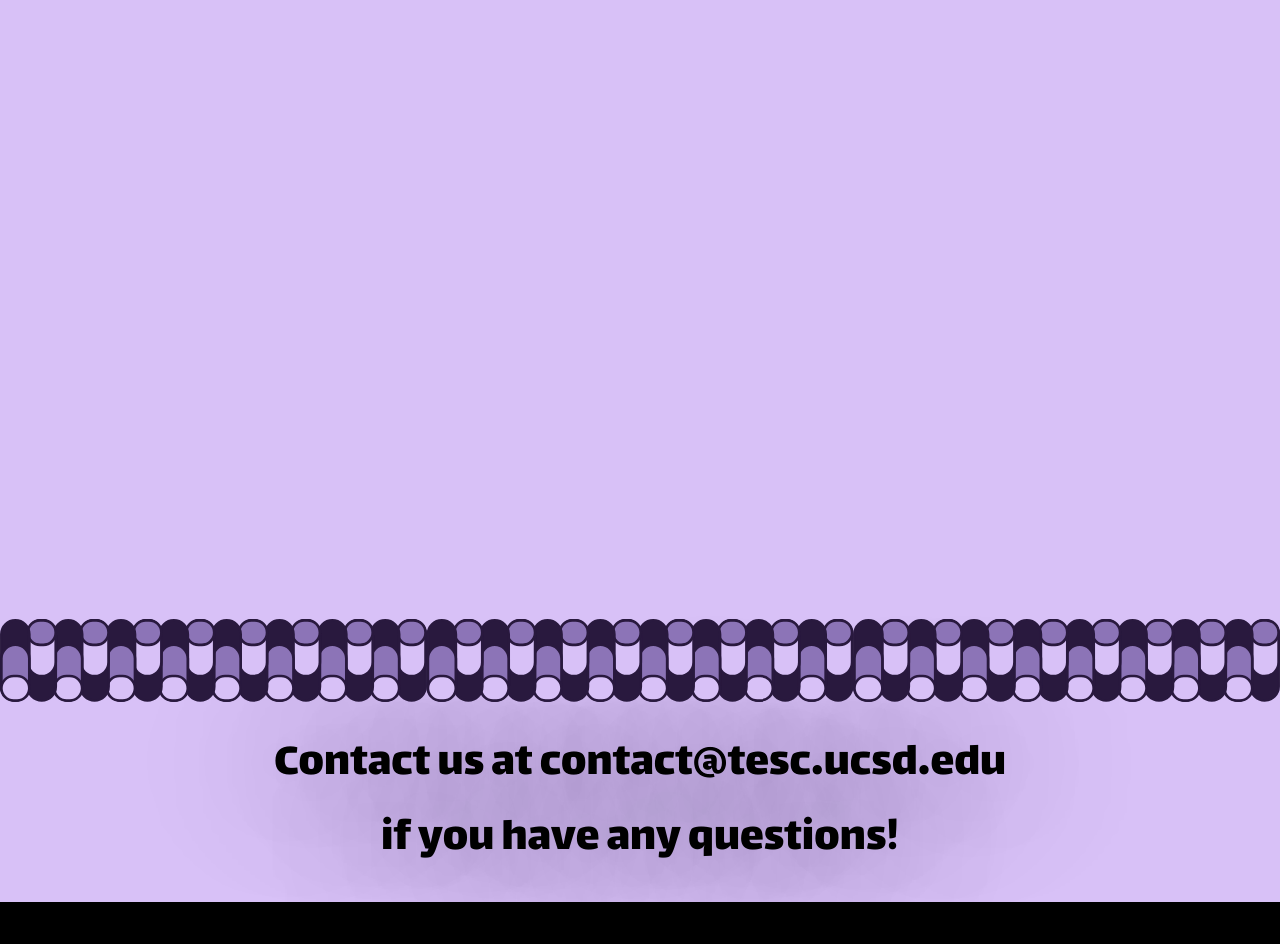
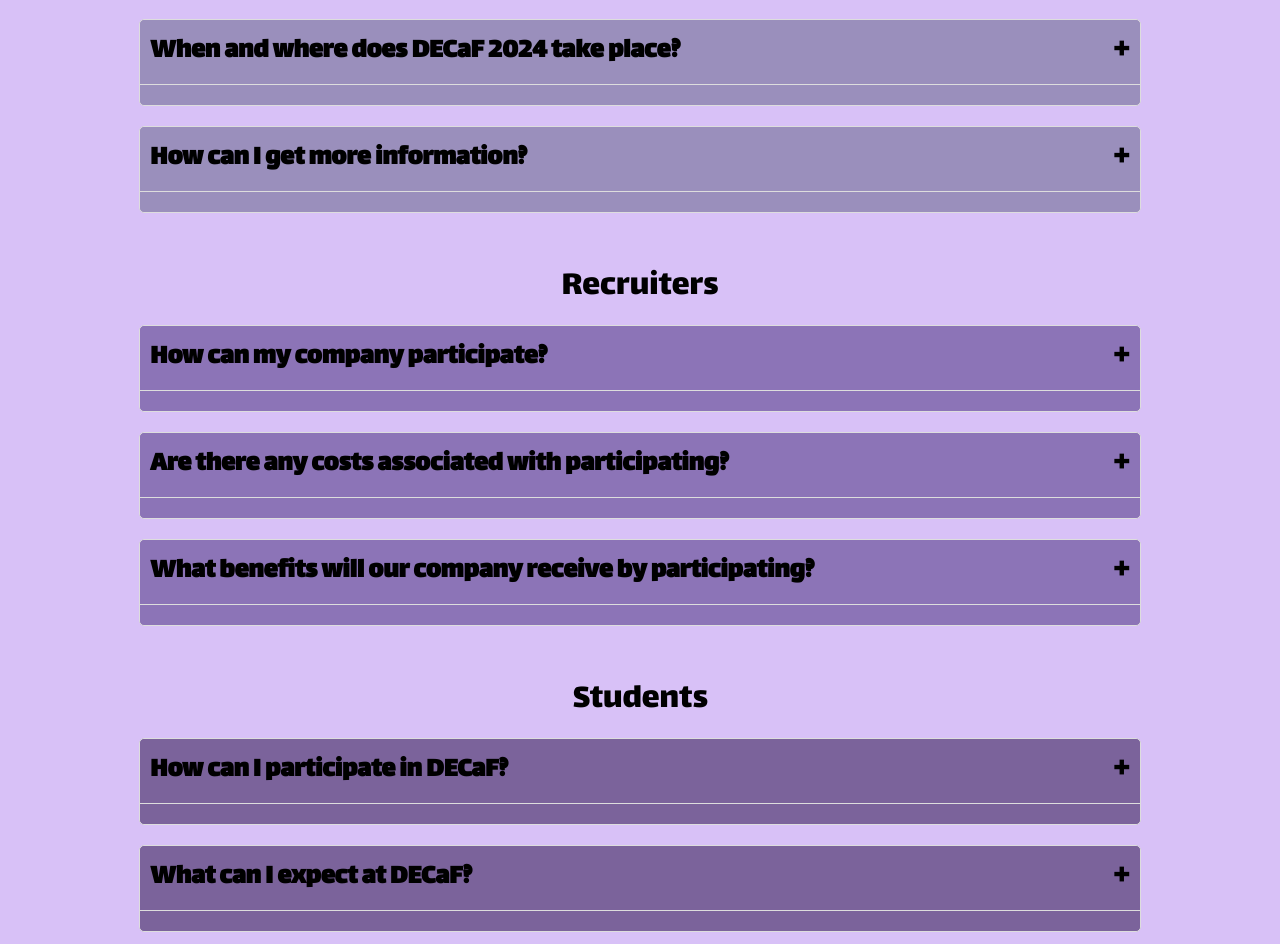
Before and after one commit to r800360/decafucsd.com, a React (Create React App) app: page / in a window 1280 px wide. Shown: the part 3168-4112 px from the top of the page. Built offline with nearby package versions, Linux system fonts and the light colour scheme.

Commit message:
Mission accomplished.

```diff
--- a/src/pages/FAQ/FAQ.css
+++ b/src/pages/FAQ/FAQ.css
@@ -1,7 +1,6 @@
 .faq {
     background-color: #FCFCFC;
     width: 100%;
-    height: 1080px;
     font-family: "Lalezar", system-ui;
     font-weight: 400;
     font-style: normal;
@@ -25,15 +24,55 @@
 
 .faq .content {
     background-color: #D8C1F7;
-    height: 800px;
     display: flex;
-    flex-direction: row;
+    flex-direction: column;
     align-items: center;
     justify-content: center;
     padding: 0 234px;
     margin-bottom: -20px;
+    padding-bottom: 64px;
 }
 
 .faq img {
     z-index: 2;
 }
+
+.faq .content span{
+    font-size: 36px;
+}
+
+.faq .content-r {
+    display: flex;
+    flex-direction: column;
+    align-items: center;
+    justify-content: center;
+    padding-bottom: 36px;
+}
+
+.faq .content-s {
+    display: flex;
+    flex-direction: column;
+    align-items: center;
+    justify-content: center;
+    padding-bottom: 36px;
+}
+
+.faq .content-g {
+    display: flex;
+    flex-direction: column;
+    align-items: center;
+    justify-content: center;
+    padding-bottom: 36px;
+}
+
+.faq .content-g div{
+    background-color: #9A8FBC;
+}
+
+.faq .content-r div{
+    background-color: #8C74B7;
+}
+
+.faq .content-s div{
+    background-color: #7B639B;
+}
--- a/src/pages/FAQ/FAQ.jsx
+++ b/src/pages/FAQ/FAQ.jsx
@@ -1,12 +1,75 @@
 import './FAQ.css'
+import FAQBox from './FAQBox';
 import Border from '../../assets/Border.svg'
 function FAQ() {
+  const generalFaqs = [
+    {
+      question: 'What is DECaF?',
+      answer: 'DECaF, or the Disciplines of Engineering Career Fair, is an annual, student-run career fair organized by the Triton Engineering Student Council at UC San Diego. It connects engineering students with recruiters from various industries.'
+    },
+    {
+      question: 'When and where does DECaF 2024 take place?',
+      answer: 'DECaF 2024 will be held on October 9, 2024, from 10 AM to 2 PM at the Qualcomm Conference Center, UC San Diego.'
+    },
+    {
+      question: 'How can I get more information?',
+      answer: 'For more information, please contact us at contact@tesc.ucsd.edu or visit our website for the latest updates.'
+    },
+  ];
+
+  const recruiterFaqs = [
+    {
+      question: 'How can my company participate?',
+      answer: 'Companies interested in participating can find the registration link on the home page. The deadline for registration is September 15th 2024.'
+    },
+    {
+      question: 'Are there any costs associated with participating?',
+      answer: 'Yes, there are various sponsorship packages available. Details can be found on the registration form or by contacting us directly at sponsor@tesc.ucsd.edu.'
+    },
+    {
+      question: 'What benefits will our company receive by participating?',
+      answer: 'Participating companies gain direct access to a diverse pool of motivated and skilled engineering students, engage in recruiting sessions, and receive a comprehensive resume database.'
+    },
+  ];
+
+  const studentFaqs = [
+    {
+      question: 'How can I participate in DECaF?',
+      answer: 'Students can register for DECaF through our website. Details on registration will be available closer to the event date.'
+    },
+    {
+      question: 'What can I expect at DECaF?',
+      answer: 'Students can attend recruiting and information sessions, receive feedback on their resumes, and network with potential employers.'
+    },
+    {
+      question: 'How can I prepare for DECaF?',
+      answer: 'Prepare by updating your resume, researching participating companies, and practicing your networking and interview skills.'
+    },
+  ];
+
     return(
         <div className='faq' id='faq'>
             <img src={Border} alt=''></img>
             <div className='title'><p>Frequently Asked Questions</p></div>
             <div className='content'>
-
+              <div className='content-g'>
+                  <span>General</span>
+                  {generalFaqs.map((faq, index) => (
+                      <FAQBox key={index} question={faq.question} answer={faq.answer} />
+                  ))}
+              </div>
+              <div className='content-r'>
+                <span>Recruiters</span>
+                  {recruiterFaqs.map((faq, index) => (
+                      <FAQBox key={index} question={faq.question} answer={faq.answer} />
+                  ))}
+              </div>
+              <div className='content-s'>
+                  <span>Students</span>
+                  {studentFaqs.map((faq, index) => (
+                      <FAQBox key={index} question={faq.question} answer={faq.answer} />
+                  ))}
+              </div>
             </div>
             <img src={Border} alt=''></img>
         </div>
--- /dev/null
+++ b/src/pages/FAQ/FAQBox.css
@@ -0,0 +1,36 @@
+.faq-box {
+    border: 1px solid #ddd;
+    border-radius: 5px;
+    margin: 10px 0;
+    overflow: hidden; /* Ensures no overflow during transition */
+    color: #000;
+    font-size: 24px;
+    width: 1000px;
+  }
+
+  .faq-question {
+    display: flex;
+    justify-content: space-between;
+    cursor: pointer;
+    padding: 10px;
+    background-color: #8C74B7;
+    border-radius: 5px;
+  }
+
+  .faq-question h3 {
+    margin: 0;
+  }
+
+  .faq-toggle {
+    font-size: 1.5em;
+    line-height: 1;
+  }
+
+  .faq-answer {
+    padding: 10px;
+    background-color: #8C74B7;
+    border-top: 1px solid #ddd;
+    border-radius: 0 0 5px 5px;
+    transition: height 0.3s ease-out; /* Smooth transition */
+    overflow: hidden; /* Ensures no overflow during transition */
+  }
--- /dev/null
+++ b/src/pages/FAQ/FAQBox.jsx
@@ -0,0 +1,34 @@
+import React, { useState, useRef, useEffect } from 'react';
+import './FAQBox.css';
+
+const FAQBox = ({ question, answer }) => {
+  const [isOpen, setIsOpen] = useState(false);
+  const [height, setHeight] = useState('0px');
+  const contentRef = useRef(null);
+
+  const toggleOpen = () => {
+    setIsOpen(!isOpen);
+  };
+
+  useEffect(() => {
+    setHeight(isOpen ? `${contentRef.current.scrollHeight}px` : '0px');
+  }, [isOpen]);
+
+  return (
+    <div className="faq-box">
+      <div className="faq-question" onClick={toggleOpen}>
+        <h3>{question}</h3>
+        <span className="faq-toggle">{isOpen ? '−' : '+'}</span>
+      </div>
+      <div
+        className="faq-answer"
+        ref={contentRef}
+        style={{ height }}
+      >
+        <p>{answer}</p>
+      </div>
+    </div>
+  );
+};
+
+export default FAQBox;
```
